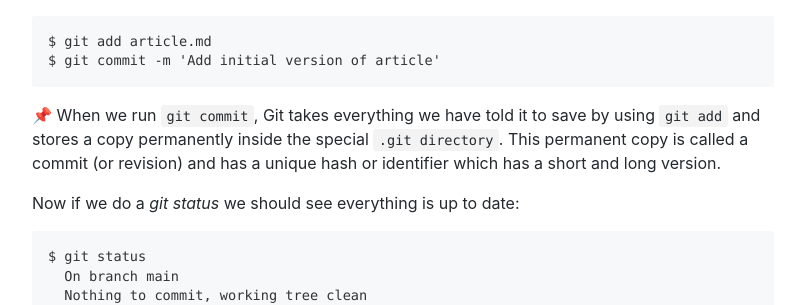
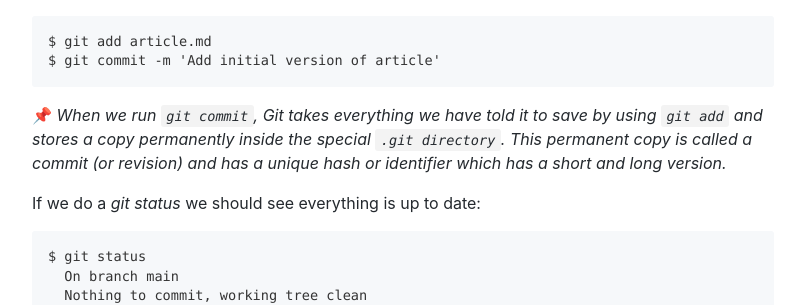
Before and after one commit to liamodwyer/github-pages, a Jekyll site: the page built from _workshop/tracking-changes.md, in a window 1280 px wide. Shown: the part 1204-1509 px from the top of the page, without its empty margins (365-1169 px from the left). Built offline with Jekyll 4.4.1, drawn with Linux system fonts in a browser that asks for light colours; some web fonts are replaced; some of the changed text lies outside the part shown.

Commit message:
Minor fixes to tracking-changes.md

````diff
--- a/_workshop/tracking-changes.md
+++ b/_workshop/tracking-changes.md
@@ -44,9 +44,9 @@ So Git has spotted the new changes to our file, but we haven’t staged (or _add
 $ git add article.md
 $ git commit -m 'Add initial version of article'
 ```
-📌 When we run `git commit`, Git takes everything we have told it to save by using `git add` and stores a copy permanently inside the special `.git directory`. This permanent copy is called a commit (or revision) and has a unique hash or identifier which has a short and long version.
+📌 _When we run `git commit`, Git takes everything we have told it to save by using `git add` and stores a copy permanently inside the special `.git directory`. This permanent copy is called a commit (or revision) and has a unique hash or identifier which has a short and long version._
 
-Now if we do a _git status_ we should see everything is up to date:
+If we do a _git status_ we should see everything is up to date:
 ```
 $ git status
   On branch main
````
Also changed, not shown: other parts of _workshop/tracking-changes.md (+2 -1 lines).
